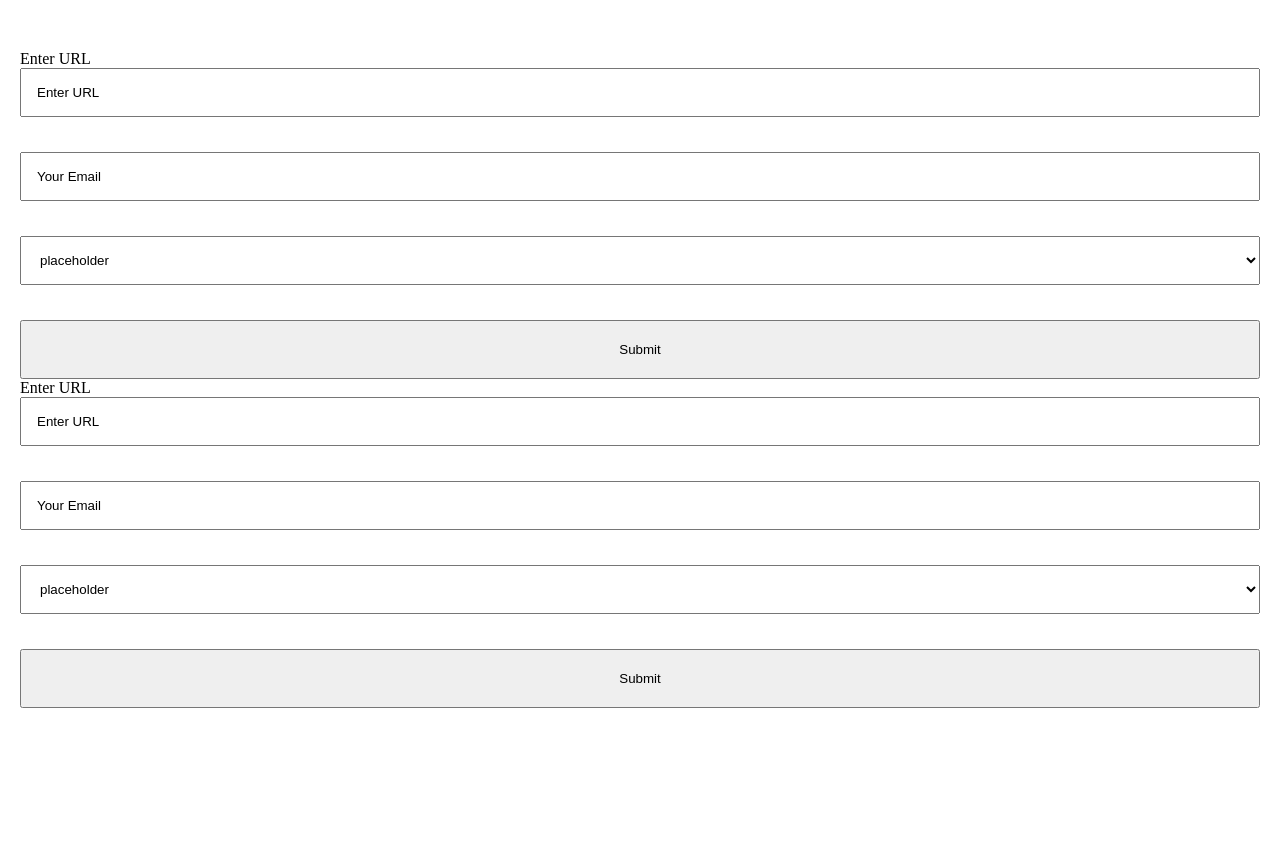
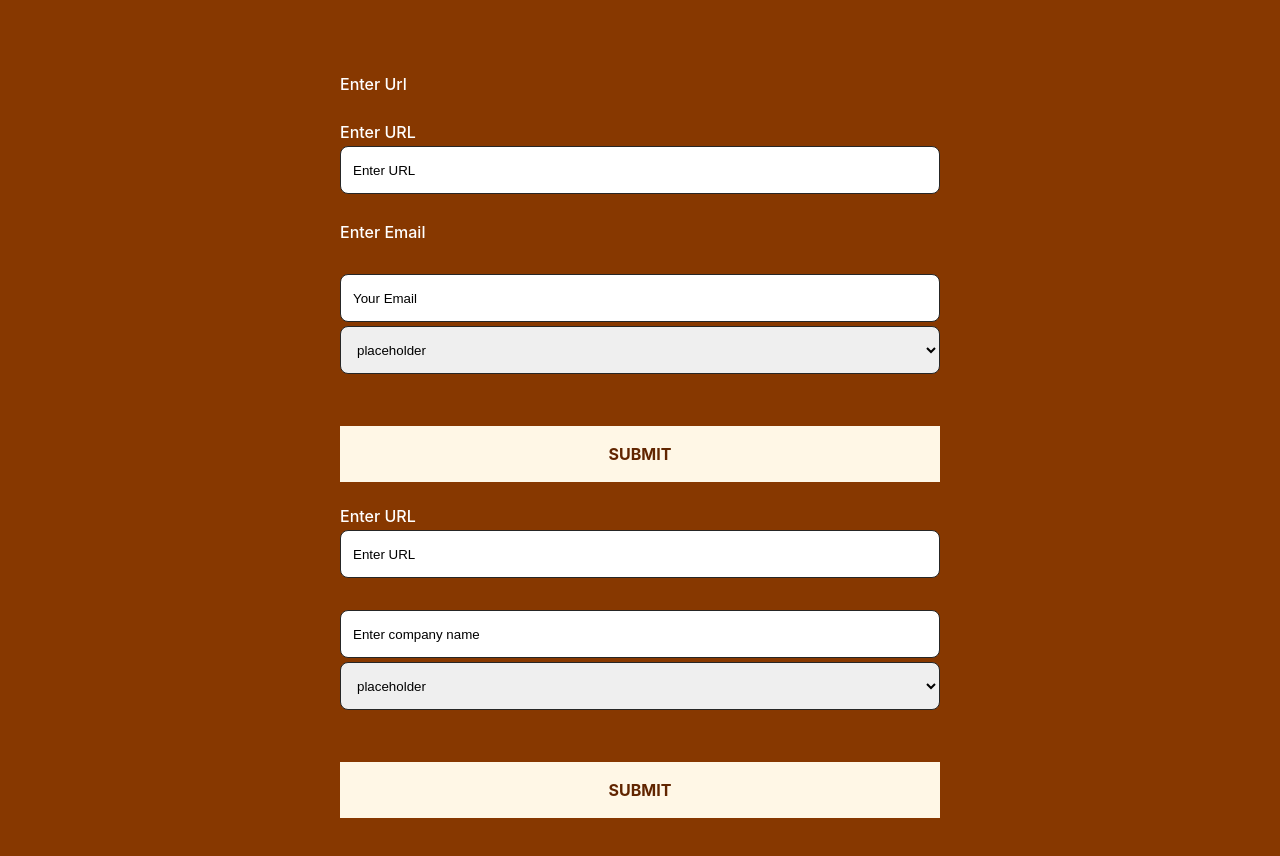
Before and after one commit to JustPrystal/boring-marketing-form, a React (Vite) app: page / in a window 1280 px wide. Shown: the top 856 px of the page. Before the commit the page ends 800 px from the top, so only its background shows below. Built offline with nearby package versions, Linux system fonts and the light colour scheme.

Commit message:
Auto stash before merge of "main" and "origin/main"

```diff
--- a/src/assets/sass/_fonts.scss
+++ b/src/assets/sass/_fonts.scss
@@ -15,3 +15,10 @@
     font-style: normal;
     font-display: swap;
 }
+@font-face{
+    font-family: "Inter", sans-serif;
+    src: url('https://fonts.googleapis.com/css2?family=Inter:ital,opsz,wght@0,14..32,100..900;1,14..32,100..900&family=Platypi:ital,wght@0,300..800;1,300..800&family=Special+Elite&display=swap" rel="stylesheet');
+    font-weight: normal;
+    font-style: normal;
+    font-display: swap;
+}
--- a/src/assets/sass/_vars.scss
+++ b/src/assets/sass/_vars.scss
@@ -13,3 +13,11 @@ $custom-breakpoints: (
 
 // Colors
 $primary: #FF5A5F;
+:root{
+    --white: #ffffff;
+    --darkBrown: #873800;
+    --lightBlack: #262626;
+    --black : #000000;
+    --offWhite: #fff7e6;
+    --buttonBrown: #612500;
+}
--- a/src/assets/sass/components/_styler.scss
+++ b/src/assets/sass/components/_styler.scss
@@ -1,18 +1,48 @@
 .form-1{
     padding: 50px 20px;
+    background-color: var(--darkBrown);
     .inner{
         max-width: 1280px;
         margin: 0 auto;
         .form-wrap{
+            display: flex;
+            justify-content: center;
             .form{
                 display: flex;
                 flex-direction: column;
+                max-width: 600px;
+                width: 100%;
+                .input-label{
+                    padding: 24px 0 4px;
+                    font-size: 16px;
+                    font-family: "Inter", sans-serif;
+                    font-weight: 500;
+                    color: var(--white);
+                }
                 .input{
-                    padding: 15px;
-                    margin-bottom: 35px;
+                    padding: 8px 12px;
+                    margin-bottom: 4px;
+                    border: 1px solid var(--lightBlack);
+                    border-radius: 8px;
+                    min-height: 48px;
                 }
                 .submit-btn{
-                    padding: 20px;
+                    color: var(--buttonBrown);
+                    text-transform: uppercase;
+                    cursor: pointer;
+                    background-color: var(--offWhite);
+                    justify-content: center;
+                    align-items: center;
+                    width: 100%;
+                    margin-top: 48px;
+                    padding: 16px 0;
+                    font-weight: 700;
+                    display: flex;
+                    font-family: "Inter", sans-serif;
+                    line-height: 1.5;
+                    font-size: 16px;
+                    border: none;
+
                 }
             }
 
--- a/src/components/form.jsx
+++ b/src/components/form.jsx
@@ -52,12 +52,14 @@ export default function Form() {
                         <form className="form" onSubmit={methods.handleSubmit(onSubmit)}>
                             {tab === 0 && (
                                 <>
+                                    <label className="input-label" for="html">Enter Url</label>
                                     <RHFTextfield
-                                        className="input"
+                                        className="input url-input"
                                         name="url"
                                         placeholder="Enter URL"
                                         label='Enter URL'
                                     />
+                                    <label className="input-label" for="html">Enter Email</label>
                                     <RHFTextfield
                                         className="input email-input"
                                         name="email"
@@ -78,9 +80,9 @@ export default function Form() {
                                         label='Enter URL'
                                     />
                                     <RHFTextfield
-                                        className="input email-input"
-                                        name="email"
-                                        placeholder="Your Email"
+                                        className="input company-name-input"
+                                        name="name"
+                                        placeholder="Enter company name"
                                     />
                                     <RHFSelect className='input' name='select' placeholder='placeholder' options={array}/>
                                     <button type="submit" className="submit-btn">
```
